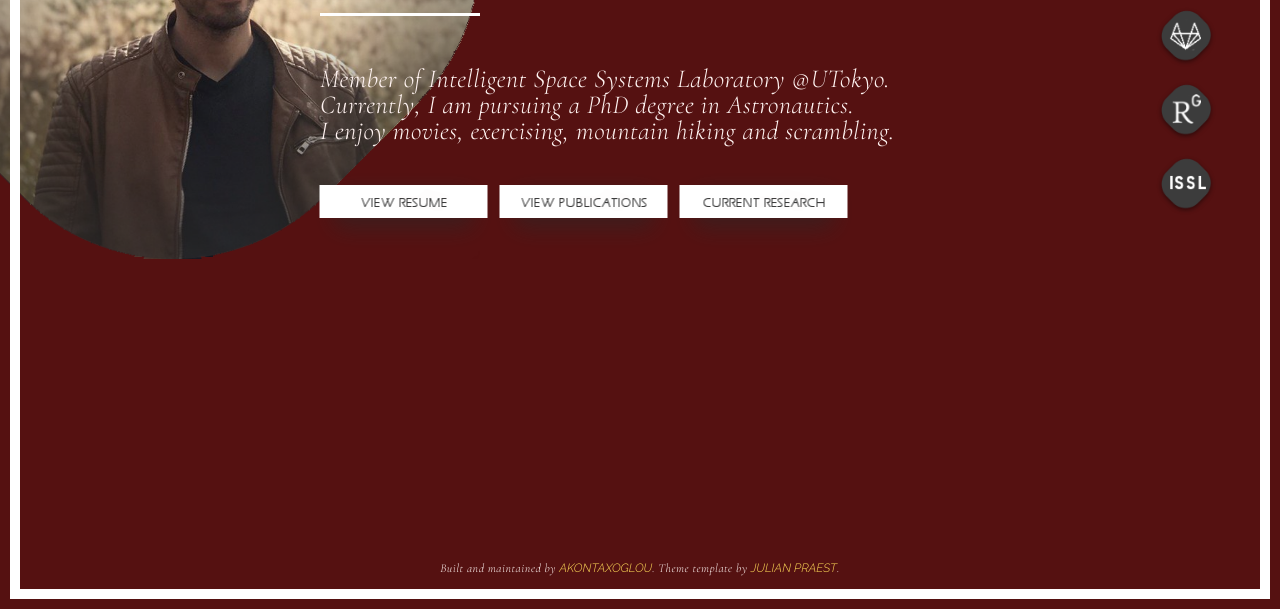
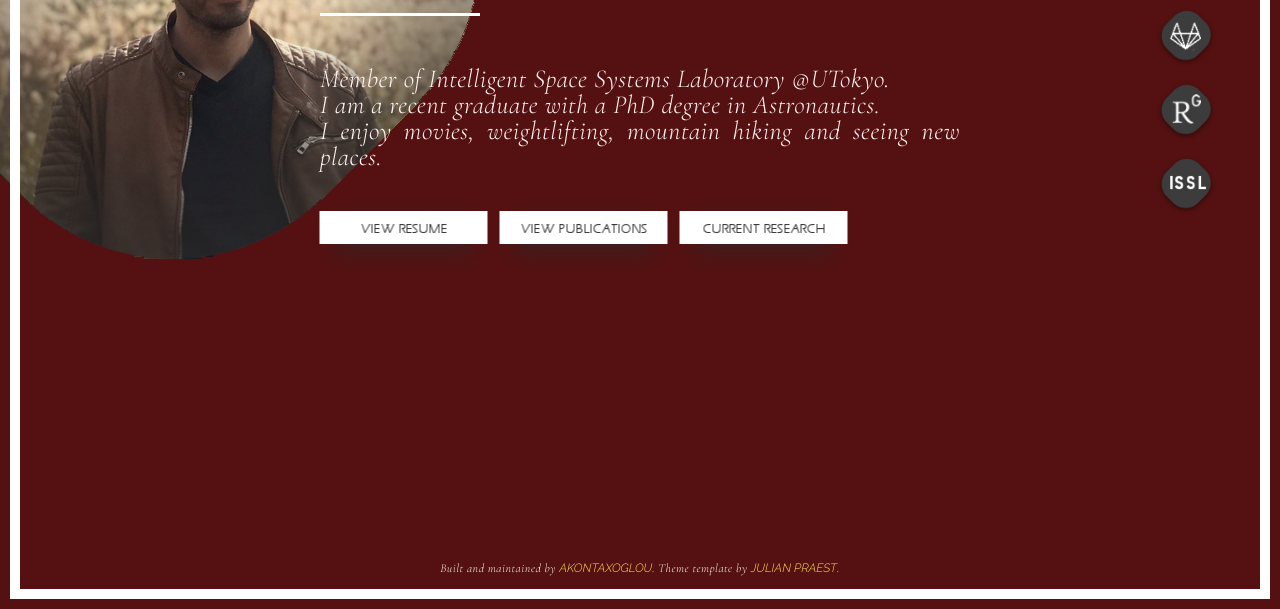
Before and after one commit to akontaxoglou/akontaxoglou.github.io, a plain HTML site: page index.html in a window 1280 px wide. Shown: the part 191-800 px from the top of the page. Drawn offline with nearby package versions, Linux system fonts and the light colour scheme.

Commit message:
changed intro

```diff
--- a/index.html
+++ b/index.html
@@ -384,9 +384,9 @@ hr {
   <h3 class="delayedAppearance">
 	Member of Intelligent Space Systems Laboratory @UTokyo.
 	<br>
-	Currently, I am pursuing a PhD degree in Astronautics.
+	I am a recent graduate with a PhD degree in Astronautics.
 	<br>
-	I enjoy movies, exercising, mountain hiking and scrambling.
+	I enjoy movies, weightlifting, mountain hiking and seeing new places.
 	<br>
   </h3>
 
```
